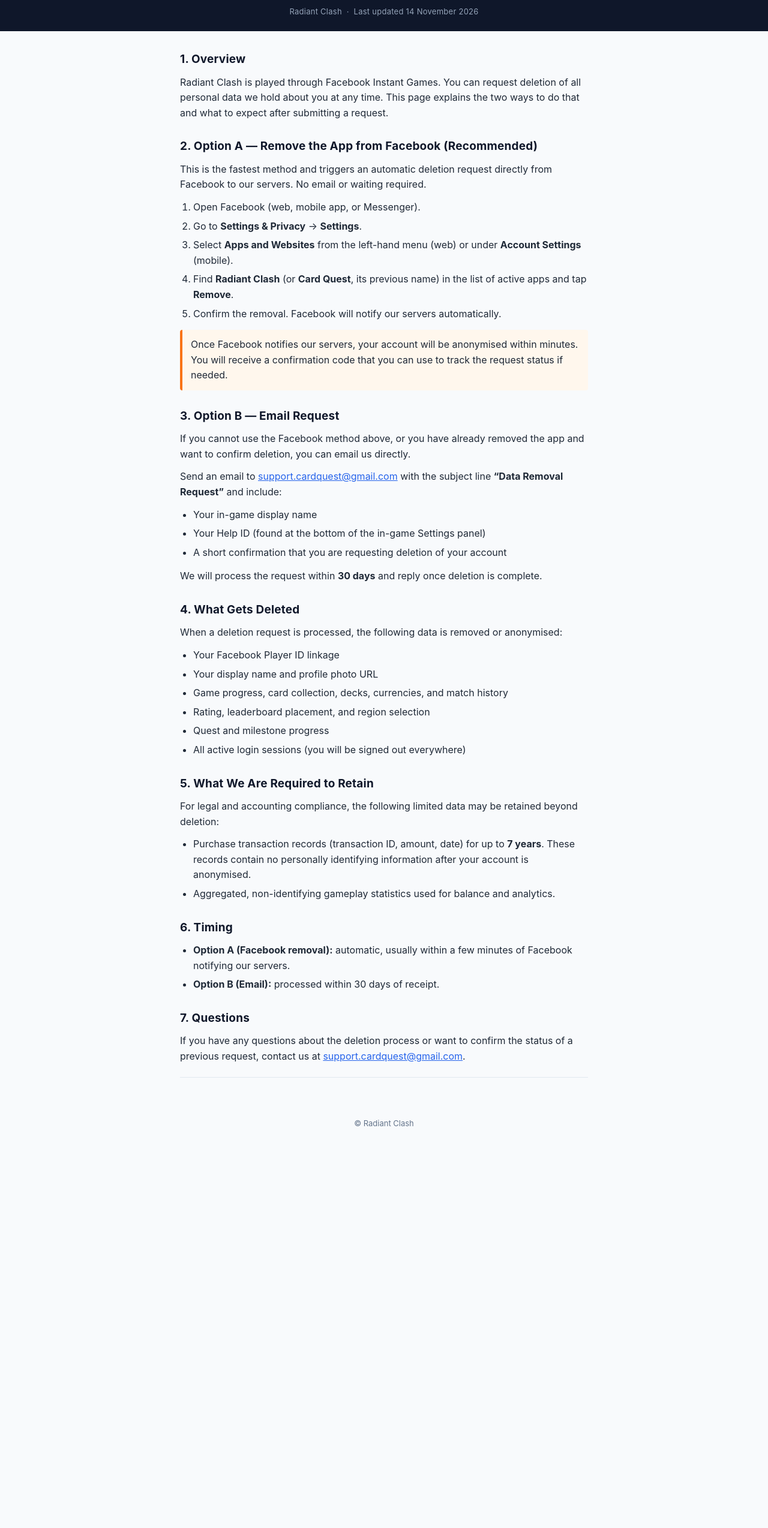
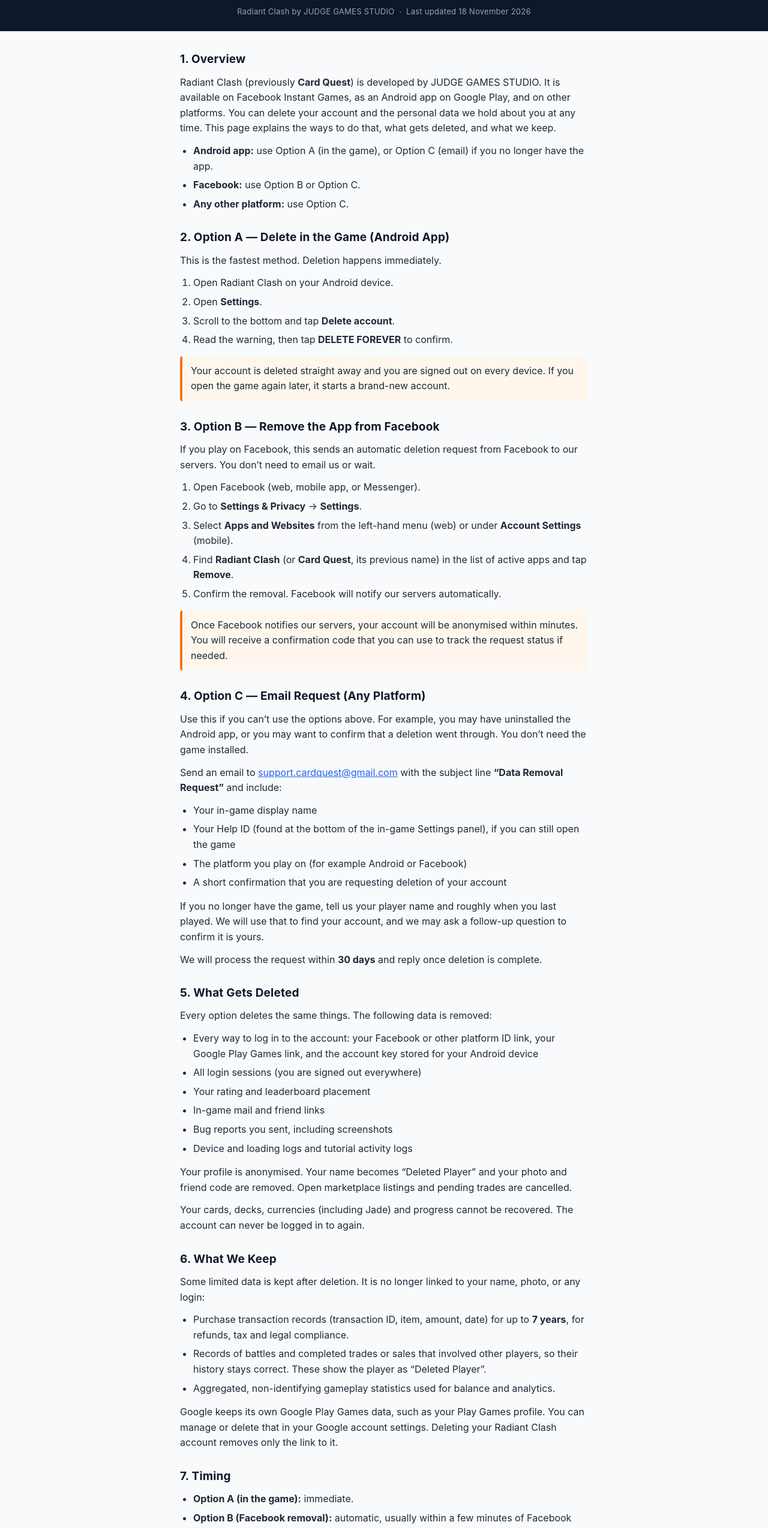
Before and after one commit to CardQuest/JGS-Website, a plain HTML site: page data-deletion.html in a window 1280 px wide. Shown: the part 63-2611 px from the top of the page at 60% size. Before the commit the page ends 1995 px from the top, so only its background shows below. Drawn offline with Linux system fonts and the light colour scheme.

Commit message:
Cover the Android app in the privacy policy and data deletion page
Describe Android device-key and Google Play Games login, device and
diagnostic data, platform-neutral ad wording, and the in-game Delete
account route, and match what deletion removes and keeps to the server.

Co-Authored-By: Claude Opus 5.5 <noreply@anthropic.com>

```diff
--- a/data-deletion.html
+++ b/data-deletion.html
@@ -138,21 +138,49 @@
   <body>
     <header>
       <h1>Data Deletion Instructions</h1>
-      <p class="meta">Radiant Clash &nbsp;·&nbsp; Last updated 14 November 2026</p>
+      <p class="meta">Radiant Clash by JUDGE GAMES STUDIO &nbsp;·&nbsp; Last updated 18 November 2026</p>
     </header>
     <main>
       <h2>1. Overview</h2>
       <p>
-        Radiant Clash is played through Facebook Instant Games. You can request
-        deletion of all personal data we hold about you at any time. This page
-        explains the two ways to do that and what to expect after submitting a
-        request.
+        Radiant Clash (previously <strong>Card Quest</strong>) is developed by
+        JUDGE GAMES STUDIO. It is available on Facebook Instant Games, as an
+        Android app on Google Play, and on other platforms. You can delete your
+        account and the personal data we hold about you at any time. This page
+        explains the ways to do that, what gets deleted, and what we keep.
       </p>
+      <ul>
+        <li>
+          <strong>Android app:</strong> use Option A (in the game), or Option C
+          (email) if you no longer have the app.
+        </li>
+        <li><strong>Facebook:</strong> use Option B or Option C.</li>
+        <li><strong>Any other platform:</strong> use Option C.</li>
+      </ul>
 
-      <h2>2. Option A — Remove the App from Facebook (Recommended)</h2>
+      <h2>2. Option A — Delete in the Game (Android App)</h2>
+      <p>This is the fastest method. Deletion happens immediately.</p>
+      <ol>
+        <li>Open Radiant Clash on your Android device.</li>
+        <li>Open <strong>Settings</strong>.</li>
+        <li>
+          Scroll to the bottom and tap <strong>Delete account</strong>.
+        </li>
+        <li>
+          Read the warning, then tap <strong>DELETE FOREVER</strong> to
+          confirm.
+        </li>
+      </ol>
+      <div class="callout">
+        Your account is deleted straight away and you are signed out on every
+        device. If you open the game again later, it starts a brand-new
+        account.
+      </div>
+
+      <h2>3. Option B — Remove the App from Facebook</h2>
       <p>
-        This is the fastest method and triggers an automatic deletion request
-        directly from Facebook to our servers. No email or waiting required.
+        If you play on Facebook, this sends an automatic deletion request from
+        Facebook to our servers. You don&rsquo;t need to email us or wait.
       </p>
       <ol>
         <li>Open Facebook (web, mobile app, or Messenger).</li>
@@ -179,11 +207,11 @@
         to track the request status if needed.
       </div>
 
-      <h2>3. Option B — Email Request</h2>
+      <h2>4. Option C — Email Request (Any Platform)</h2>
       <p>
-        If you cannot use the Facebook method above, or you have already
-        removed the app and want to confirm deletion, you can email us
-        directly.
+        Use this if you can&rsquo;t use the options above. For example, you may
+        have uninstalled the Android app, or you may want to confirm that a
+        deletion went through. You don&rsquo;t need the game installed.
       </p>
       <p>
         Send an email to
@@ -196,63 +224,96 @@
       <ul>
         <li>Your in-game display name</li>
         <li>
-          Your Help ID (found at the bottom of the in-game Settings panel)
+          Your Help ID (found at the bottom of the in-game Settings panel), if
+          you can still open the game
+        </li>
+        <li>
+          The platform you play on (for example Android or Facebook)
         </li>
         <li>
           A short confirmation that you are requesting deletion of your account
         </li>
       </ul>
       <p>
+        If you no longer have the game, tell us your player name and roughly
+        when you last played. We will use that to find your account, and we
+        may ask a follow-up question to confirm it is yours.
+      </p>
+      <p>
         We will process the request within <strong>30 days</strong> and reply
         once deletion is complete.
       </p>
 
-      <h2>4. What Gets Deleted</h2>
+      <h2>5. What Gets Deleted</h2>
       <p>
-        When a deletion request is processed, the following data is removed or
-        anonymised:
-      </p>
-      <ul>
-        <li>Your Facebook Player ID linkage</li>
-        <li>Your display name and profile photo URL</li>
-        <li>
-          Game progress, card collection, decks, currencies, and match history
-        </li>
-        <li>Rating, leaderboard placement, and region selection</li>
-        <li>Quest and milestone progress</li>
-        <li>All active login sessions (you will be signed out everywhere)</li>
-      </ul>
-
-      <h2>5. What We Are Required to Retain</h2>
-      <p>
-        For legal and accounting compliance, the following limited data may be
-        retained beyond deletion:
+        Every option deletes the same things. The following data is removed:
       </p>
       <ul>
         <li>
-          Purchase transaction records (transaction ID, amount, date) for up to
-          <strong>7 years</strong>. These records contain no personally
-          identifying information after your account is anonymised.
+          Every way to log in to the account: your Facebook or other platform
+          ID link, your Google Play Games link, and the account key stored for
+          your Android device
+        </li>
+        <li>All login sessions (you are signed out everywhere)</li>
+        <li>Your rating and leaderboard placement</li>
+        <li>In-game mail and friend links</li>
+        <li>Bug reports you sent, including screenshots</li>
+        <li>Device and loading logs and tutorial activity logs</li>
+      </ul>
+      <p>
+        Your profile is anonymised. Your name becomes &ldquo;Deleted
+        Player&rdquo; and your photo and friend code are removed. Open
+        marketplace listings and pending trades are cancelled.
+      </p>
+      <p>
+        Your cards, decks, currencies (including Jade) and progress cannot be
+        recovered. The account can never be logged in to again.
+      </p>
+
+      <h2>6. What We Keep</h2>
+      <p>
+        Some limited data is kept after deletion. It is no longer linked to
+        your name, photo, or any login:
+      </p>
+      <ul>
+        <li>
+          Purchase transaction records (transaction ID, item, amount, date) for
+          up to <strong>7 years</strong>, for refunds, tax and legal
+          compliance.
+        </li>
+        <li>
+          Records of battles and completed trades or sales that involved other
+          players, so their history stays correct. These show the player as
+          &ldquo;Deleted Player&rdquo;.
         </li>
         <li>
           Aggregated, non-identifying gameplay statistics used for balance and
           analytics.
         </li>
       </ul>
+      <p>
+        Google keeps its own Google Play Games data, such as your Play Games
+        profile. You can manage or delete that in your Google account
+        settings. Deleting your Radiant Clash account removes only the link to
+        it.
+      </p>
 
-      <h2>6. Timing</h2>
+      <h2>7. Timing</h2>
       <ul>
         <li>
-          <strong>Option A (Facebook removal):</strong> automatic, usually
+          <strong>Option A (in the game):</strong> immediate.
+        </li>
+        <li>
+          <strong>Option B (Facebook removal):</strong> automatic, usually
           within a few minutes of Facebook notifying our servers.
         </li>
         <li>
-          <strong>Option B (Email):</strong> processed within 30 days of
-          receipt.
+          <strong>Option C (email):</strong> processed within 30 days of
+          receipt. We reply once deletion is complete.
         </li>
       </ul>
 
-      <h2>7. Questions</h2>
+      <h2>8. Questions</h2>
       <p>
         If you have any questions about the deletion process or want to confirm
         the status of a previous request, contact us at
```
Also changed, not shown: privacy-policy.html (+97 -25 lines).
